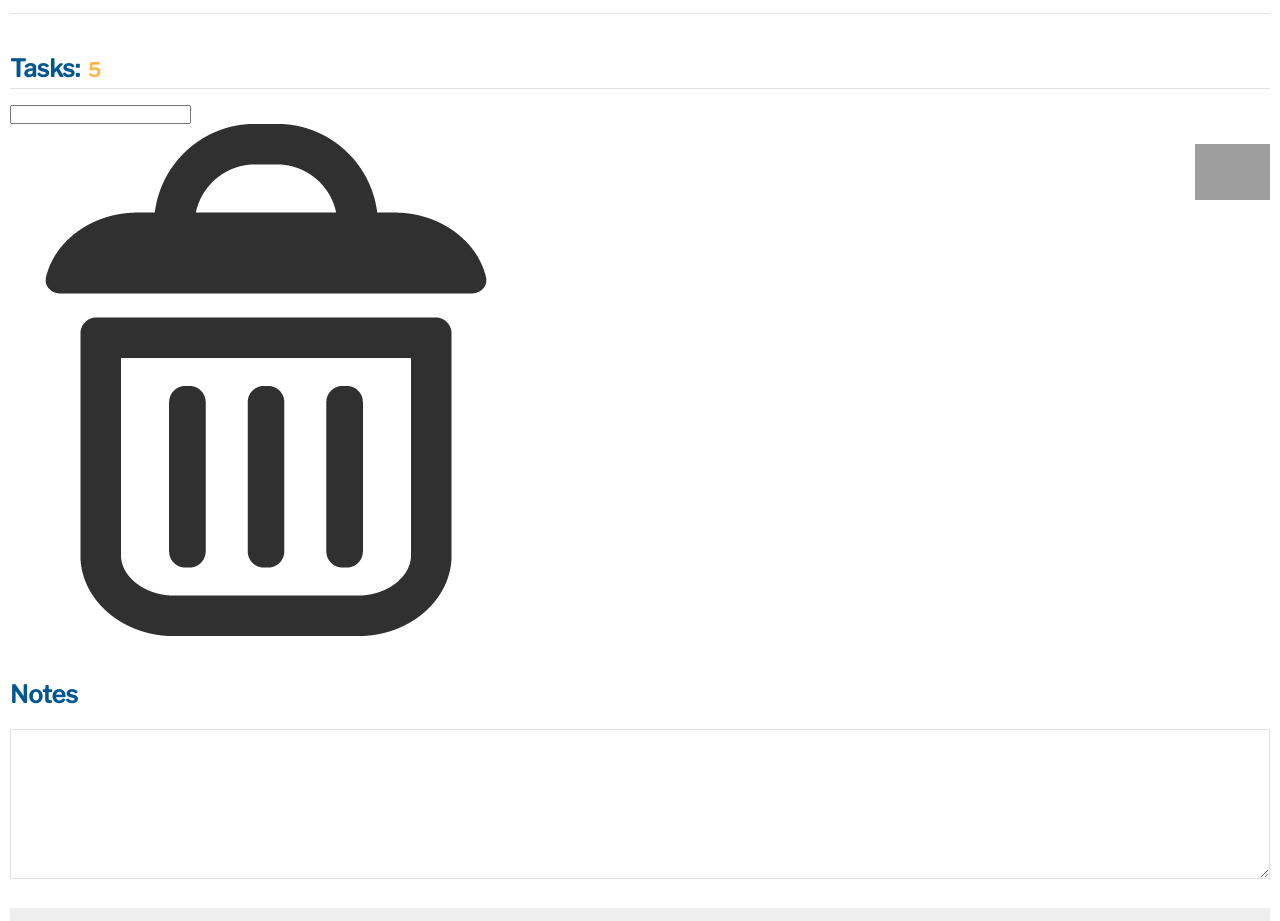
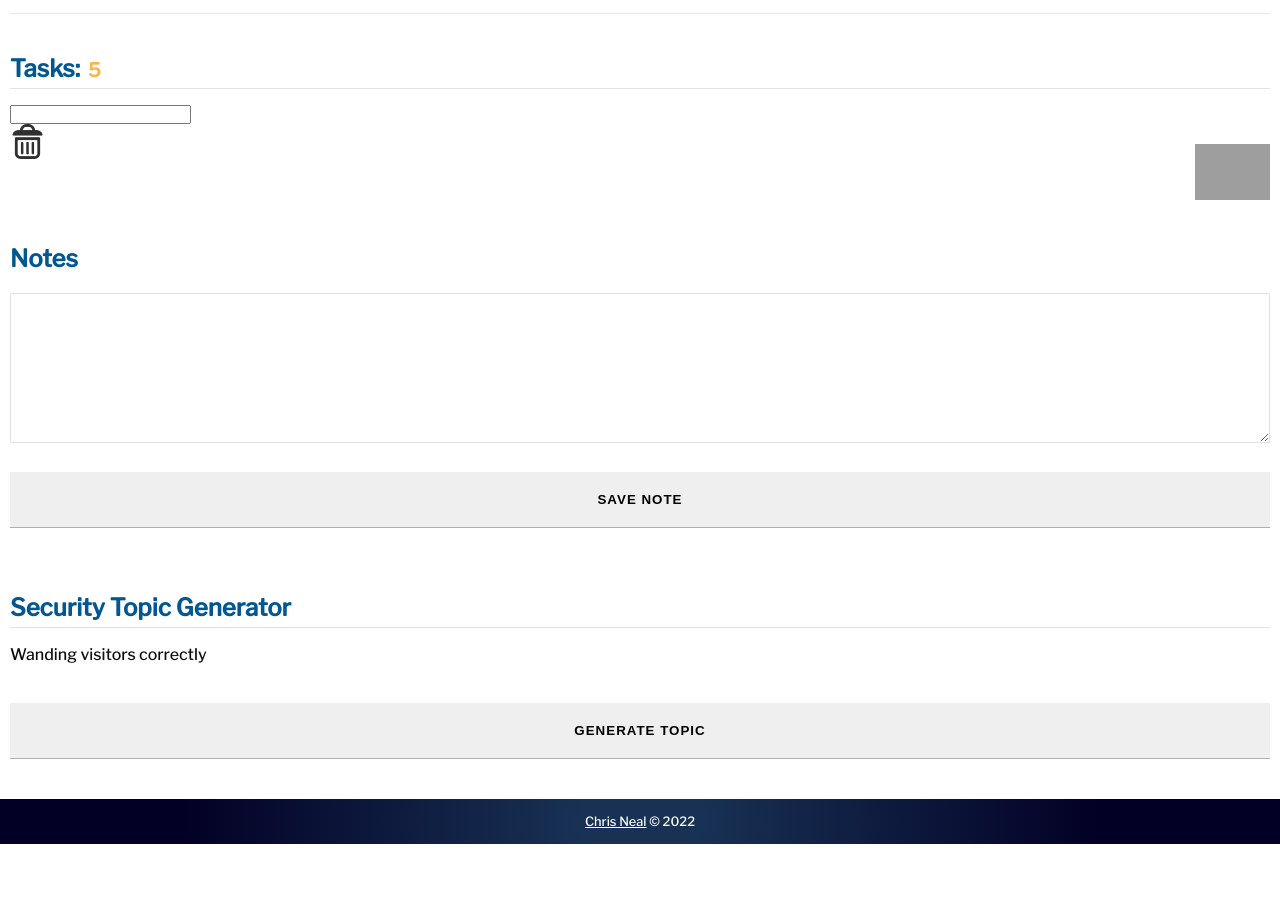
Before and after one commit to chrisvneal/security-soup, a React (Create React App) app: page / in a window 1280 px wide. Shown: the part 1380-2301 px from the top of the page. After the commit the page ends 2224 px from the top, so only its background shows below. Built offline with nearby package versions, Linux system fonts and the light colour scheme; grey boxes are pictures that could not be loaded.

Commit message:
Add styles for toggling vidibiliy and trash can width

```diff
--- a/src/sass/styles.scss
+++ b/src/sass/styles.scss
@@ -234,8 +234,20 @@ section > h2:first-child {
   }
 }
 
+.trash-icon {
+  width: 35px;
+
+  img {
+    max-width: 100%;
+  }
+}
+
 .tasks {
   overflow: auto;
+}
+
+.hidden {
+  display: none;
 }
 
 /************ Notes styles ************/
```
